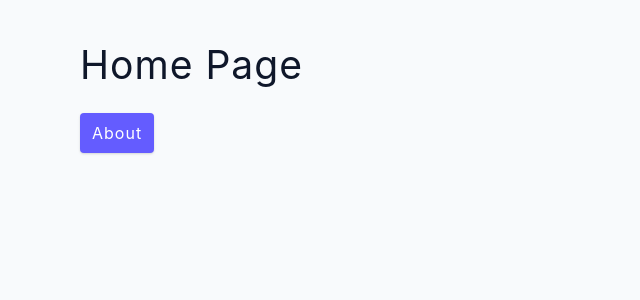
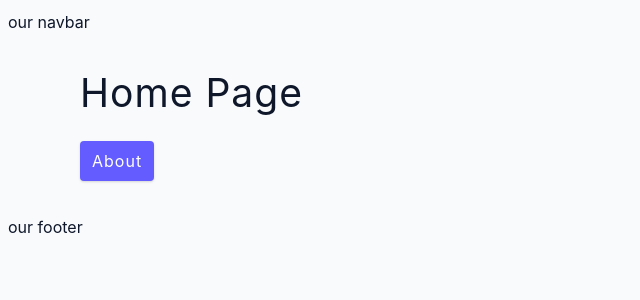
Before and after one commit to DilanMDA/react-router6, a React (Create React App) app: page / in a window 1280 px wide. Shown: the top 300 px of the page, without its empty margins (0-640 px from the left). Built offline with nearby package versions, Linux system fonts and the light colour scheme.

Commit message:
nav bar and footer initialize

```diff
--- a/src/App.js
+++ b/src/App.js
@@ -8,12 +8,14 @@ import Error from "./pages/Error";
 function App() {
   return (
     <BrowserRouter>
+      <nav>our navbar</nav>
       <Routes>
         <Route exact path='/' element={<Home />} />
         <Route exact path='/about' element={<About />} />
         <Route exact path='/products' element={<Products />} />
         <Route path='*' element={<Error />} />
       </Routes>
+      <footer>our footer</footer>
     </BrowserRouter>
   );
 }
```
